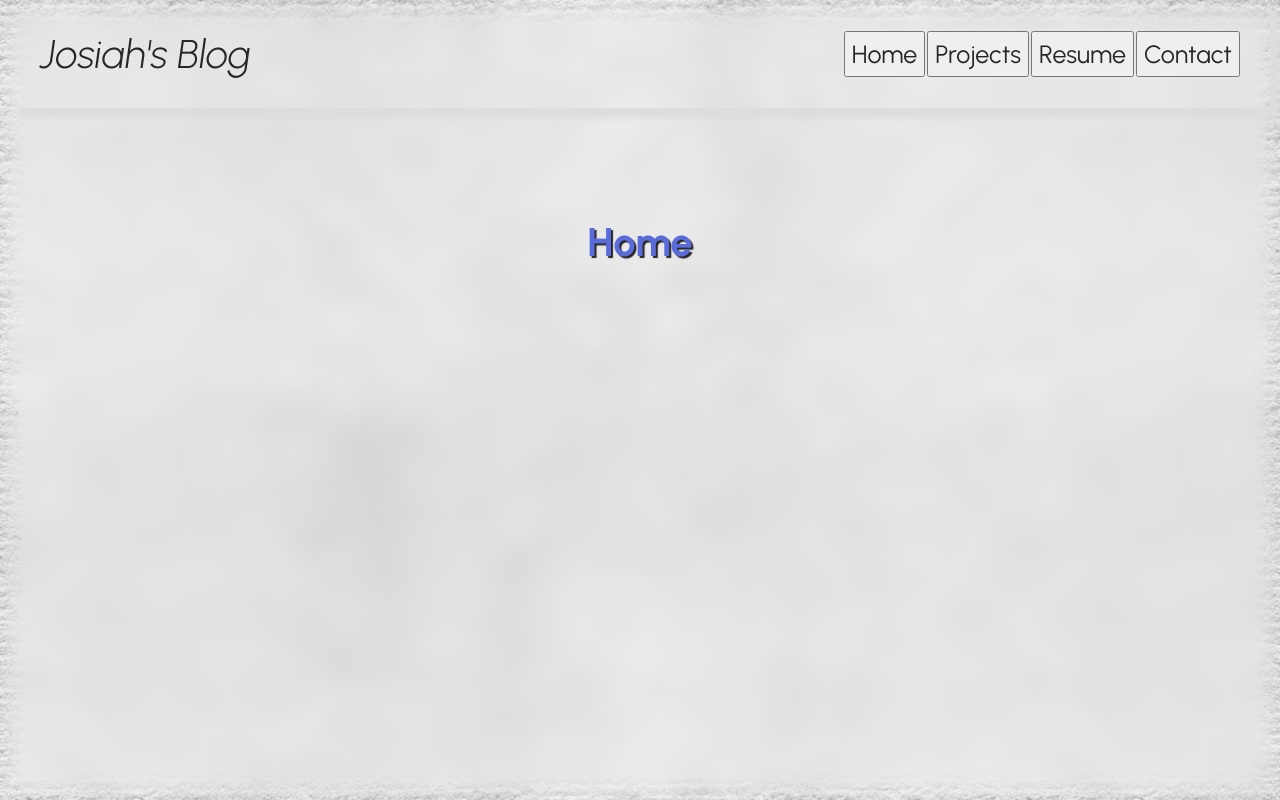
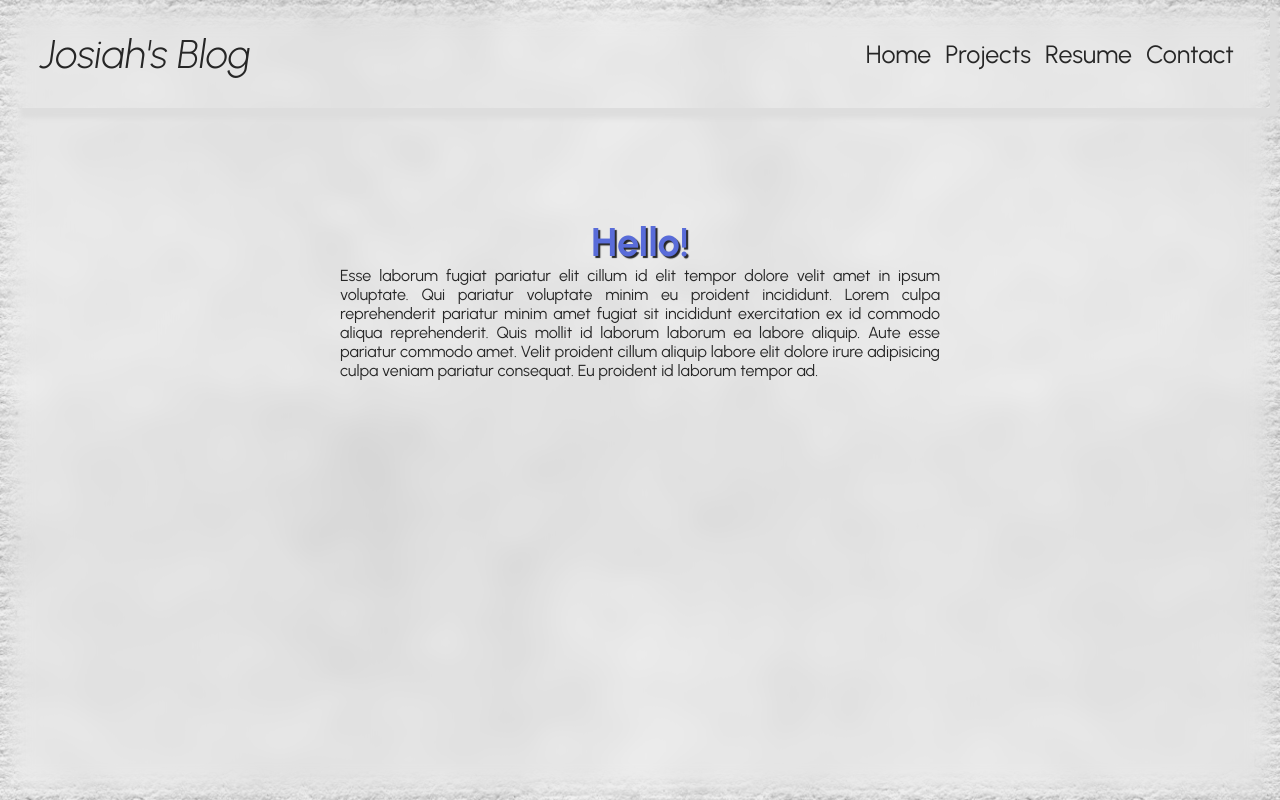
Before and after one commit to josiahkc/josiah-collins, a React (Create React App) app: page / in a window 1280 px wide. Built offline with nearby package versions, Linux system fonts and the light colour scheme.

Commit message:
fixed navigation, removed CV names-replaced with Resume, added job Map

```diff
--- a/src/App.js
+++ b/src/App.js
@@ -3,9 +3,10 @@ import { useState } from 'react';
 // import logo from './logo.svg';f
 import Navbar from './Navbar';
 import Home from './Home';
-import CV from './CV';
+import Resume from './Resume';
 import Projects from './Projects';
 import Contact from './Contact';
+import { act } from 'react-dom/test-utils';
 
 
 
@@ -13,35 +14,23 @@ import Contact from './Contact';
 
 function App() {
 
-  const [activePage, setActivePage] = useState(Home);
+  // const activePage = (activePage) {
+  //   ()
+  // }
 
-  // const handleClick = (newPage) => {
-  //   console.log("handle click ran");
-  //   switch (newPage) {
-  //     case 'Home':
-  //       setActivePage(Home);
-  //       break;
-  //     case 'Projects':
-  //       setActivePage(Projects);
-  //       break;
-  //     case 'Resume':
-  //       setActivePage(CV);
-  //       break;
-  //     case 'Contact':
-  //       setActivePage(Contact);
-  //       break;
 
-  //     default:
-  //       break;
-  //   }
+  const [activePage, setActivePage] = useState('Home');
 
-  // }
+
 
   return (
     <div className="App">
       <Navbar passHandleClick={setActivePage} />
       <div className="content">
-        { activePage }
+       { (activePage == 'Home') && <Home /> }
+       { (activePage == 'Projects') && <Projects /> }
+       { (activePage == 'Resume') && <Resume /> }
+       { (activePage == 'Contact') && <Contact />}
       </div>
     </div>
   );
--- a/src/CV.js
+++ /dev/null
@@ -1,15 +0,0 @@
-const CV = ({jobs}) => {
-
-    return (
-        <div className="job-list">
-            {jobs.map((job) => (
-                <div className="jobOutline">
-                    <h2>{ job.title }</h2>
-                    <p>{ job.description } </p>
-                </div>
-            ))}
-        </div>
-     );
-}
-
-export default CV;
--- a/src/Home.js
+++ b/src/Home.js
@@ -1,23 +1,19 @@
 import { useState } from 'react';
-import CV from './CV';
+import Resume from './Resume';
 
 
 
 const Home = () => {
 
-    const[jobs, setJobs] = useState([
-        {title: 'Job 1', description: 'Job desctription', id: 1},
-        {title: 'CBMFF', description: 'bruh', id: 2}
-    ]);
-
-
-
     return (
         <div className="home">
-            <h1>Home</h1>
-            {/* <button onClick={handleClick}>Click Me</button> */}
+            <div className="FirstContainer">
+                <h1>Hello!</h1>
+                <p className = 'bodyText'>Esse laborum fugiat pariatur elit cillum id elit tempor dolore velit amet in ipsum voluptate. Qui pariatur voluptate minim eu proident incididunt. Lorem culpa reprehenderit pariatur minim amet fugiat sit incididunt exercitation ex id commodo aliqua reprehenderit. Quis mollit id laborum laborum ea labore aliquip. Aute esse pariatur commodo amet. Velit proident cillum aliquip labore elit dolore irure adipisicing culpa veniam pariatur consequat. Eu proident id laborum tempor ad.</p>
+            </div>
+            <div className="containter">
 
-
+            </div>
         </div>
      );
 }
--- a/src/Navbar.js
+++ b/src/Navbar.js
@@ -1,24 +1,22 @@
 import Home from './Home';
-import CV from './CV';
+import Resume from './Resume';
 import Projects from './Projects';
 import Contact from './Contact';
+import { useState } from 'react';
 
 const Navbar = ({passHandleClick}) => {
 
+
     console.log("!", passHandleClick)
-
-    const saumSmells = () => {
-        console.log('She smelly');
-    }
 
     return (
         <nav className="navbar">
             <h1>Josiah's Blog</h1>
             <div className="links">
-                <button className="link" onClick={() => passHandleClick(Home)}>Home</button>
-                <button className="link" onClick={() => passHandleClick(Projects)}>Projects</button>
-                <button className="link" onClick={() => passHandleClick(CV)}>Resume</button>
-                <button className="link" onClick={() => passHandleClick(Contact)}>Contact</button>
+                <button className="link" onClick={() => passHandleClick('Home')}>Home</button>
+                <button className="link" onClick={() => passHandleClick('Projects')}>Projects</button>
+                <button className="link" onClick={() => passHandleClick('Resume')}>Resume</button>
+                <button className="link" onClick={() => passHandleClick('Contact')}>Contact</button>
             </div>
         </nav>
      );
--- a/src/index.scss
+++ b/src/index.scss
@@ -52,8 +52,8 @@ body{
   margin-left: 2px;
   text-decoration: none;
   padding: 6px;
-  /* color: #D8F2D9; */
-
+  border: none;
+  background: none;
   /* border: 2px solid black; */
 }
 
@@ -98,3 +98,11 @@ body{
 .description {
   text-align: justify;
 }
+
+.bodyText {
+  text-align: justify;
+}
+
+.jobOutline {
+  margin: 20px auto;
+}
```
